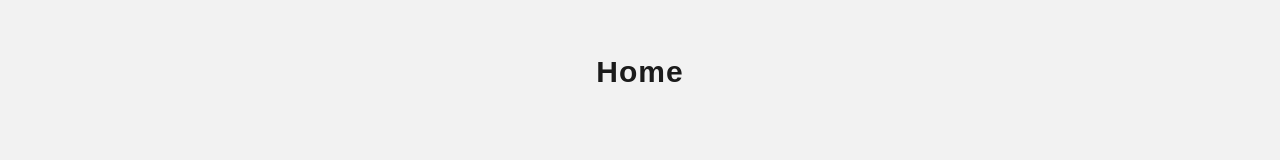
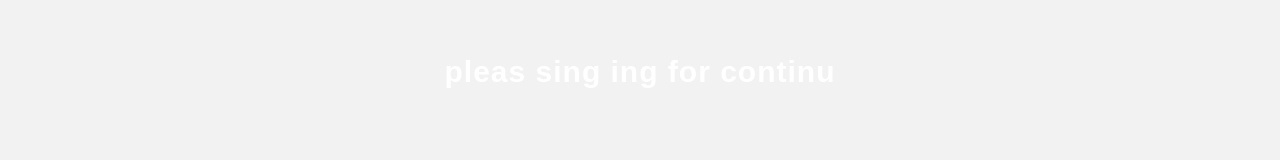
Before and after one commit to mohammadjalizi/c4project, a React (Create React App) app: page / in a window 1280 px wide. Shown: the part 333-493 px from the top of the page. Built offline with nearby package versions, Linux system fonts and the light colour scheme; no server answers.

Commit message:
Show error message

```diff
--- a/src/pages/Home.js
+++ b/src/pages/Home.js
@@ -19,6 +19,8 @@ const Home = () => {
   return (
     <>
     <Helmet>
+
+
 <title>Homepage</title>
 <meta name='description'  content='homeeee'/>
 
@@ -28,7 +30,14 @@ const Home = () => {
 
 
 <Header/>
-<Maincontent PageName="Home"/>
+{user &&<Maincontent PageName="Home"/> }
+
+{!user &&  <main>
+
+<p>   pleas sing ing for continu   </p>
+
+</main> }
+
 <Footer/>
 
 </>
```
